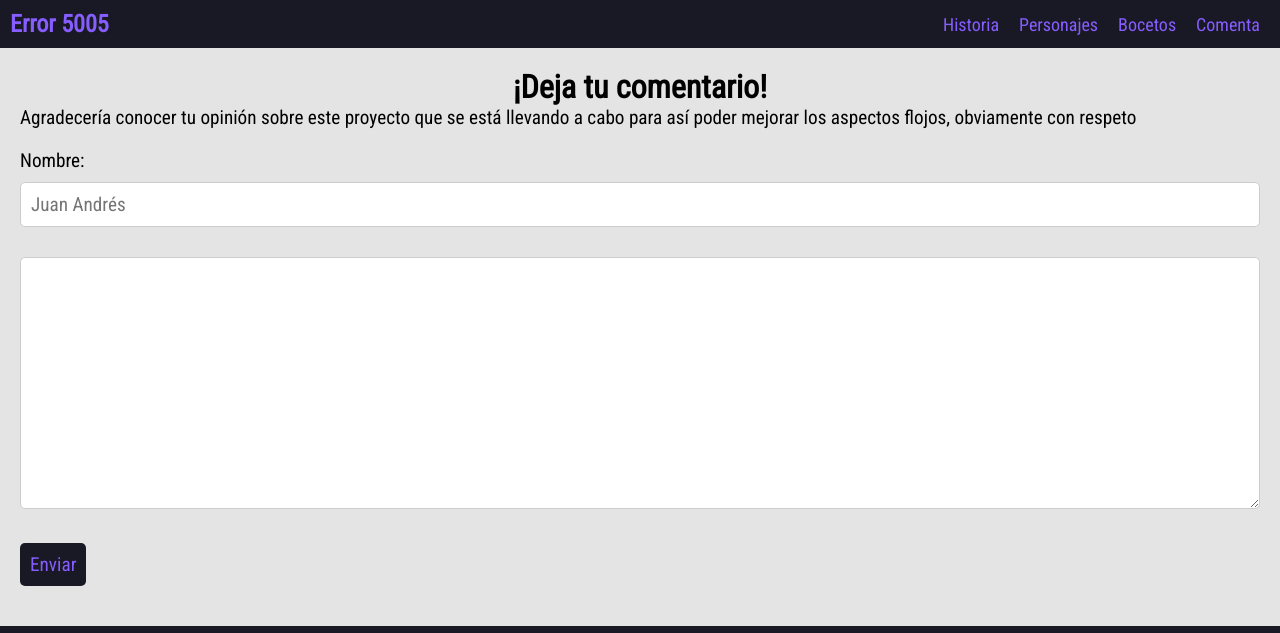
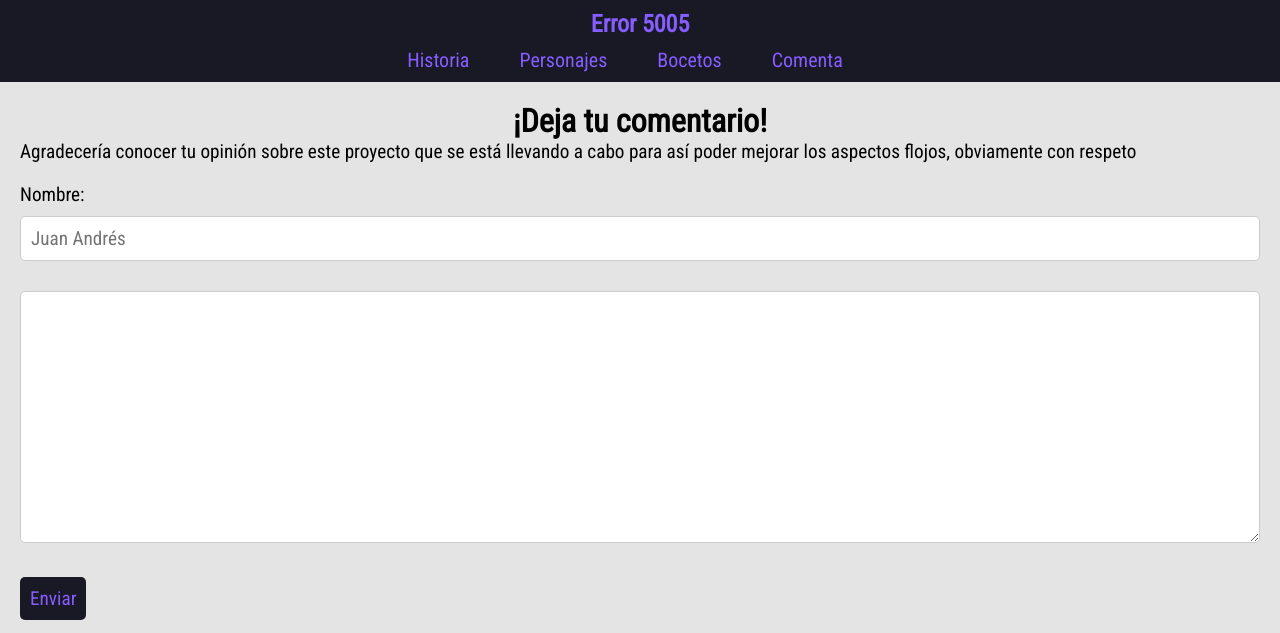
Before and after one commit to LeanDraw207/Mi-repositorio, a plain HTML site: page pages/Comenta.html in a window 1280 px wide. Shown: the top 633 px of the page. Drawn offline with Linux system fonts and the light colour scheme.

Commit message:
cambio-en-el-header

```diff
--- a/css/styles.css
+++ b/css/styles.css
@@ -8,6 +8,7 @@
 }
 body{
     background-color: rgb(229, 228, 228);
+
     display: grid;
     grid-template-areas:
     "header"
@@ -16,6 +17,7 @@ body{
 }
 
 header {
+
 grid-area: header;
 display: flex;
 justify-content: space-between;
@@ -24,14 +26,35 @@ background-color: #191825;
 color: #865DFF;
 padding: 10px;
 
+grid-template-areas:
+    "inicio"
+    "nav";
+
 }
 
 .Inicio {
 color: #865DFF;
+display: inline-block;
 text-decoration: none;
 font-size: 24px;
 font-weight: bold;
+justify-items: center;
 }
+
+.encabezado {
+    display: flex;
+    flex-direction: column;
+    align-items: center;
+}
+
+.Inicio {
+    align-self: center;
+}
+
+  .navegacion {
+    margin-top: 10px;
+    text-align: center;
+  }
 
 .navegacion ul {
 list-style: none;
@@ -45,7 +68,8 @@ display: flex;
 margin: 0 10px;
 color: #865DFF;
 text-decoration: none;
-font-size: 18px;
+font-size: 20px;
+margin-right: 40px;
 }
 
 .navegacion ul li a:hover{
@@ -139,7 +163,7 @@ button[type="submit"]:hover {
     line-height: 1.5;
 }
 
-  /* Estilos para los subtítulos */
+  /* subtítulos */
 .historia h2,
 .historia h3 {
     font-size: 20px;
@@ -147,13 +171,13 @@ button[type="submit"]:hover {
     text-align: cente;
 }
 
-  /* Estilos para el texto normal */
+  /* texto*/
 .historia p {
     margin-top: 0;
     text-align: center;
 }
 
-  /* Estilos para el texto en negrita */
+  /*negrita */
 .historia b {
     font-weight: bold;
 }
--- a/pages/Comenta.html
+++ b/pages/Comenta.html
@@ -7,13 +7,13 @@
     <!--css-->
 	<link rel="icon" href="../img/iconn.webp">
 	<link rel="stylesheet" href="../css/styles.css">
-    <title>Comenta</title>
+    <title>Deja tu comentario</title>
 </head>
 <body>
 
 	<!-- MENU DE NAVEGACIÓN-->
 
-    <header>
+    <header class="encabezado">
 		<a href="../index.html" class="Inicio">Error 5005</a>
 		<nav class="navegacion">
 			<ul>
```
Also changed, not shown: index.html (+1 -1 lines), pages/Bocetos.html (+1 -1 lines), pages/Historia.html (+1 -1 lines), pages/Personajes.html (+2 -2 lines), scss/estilos.scss (added).
